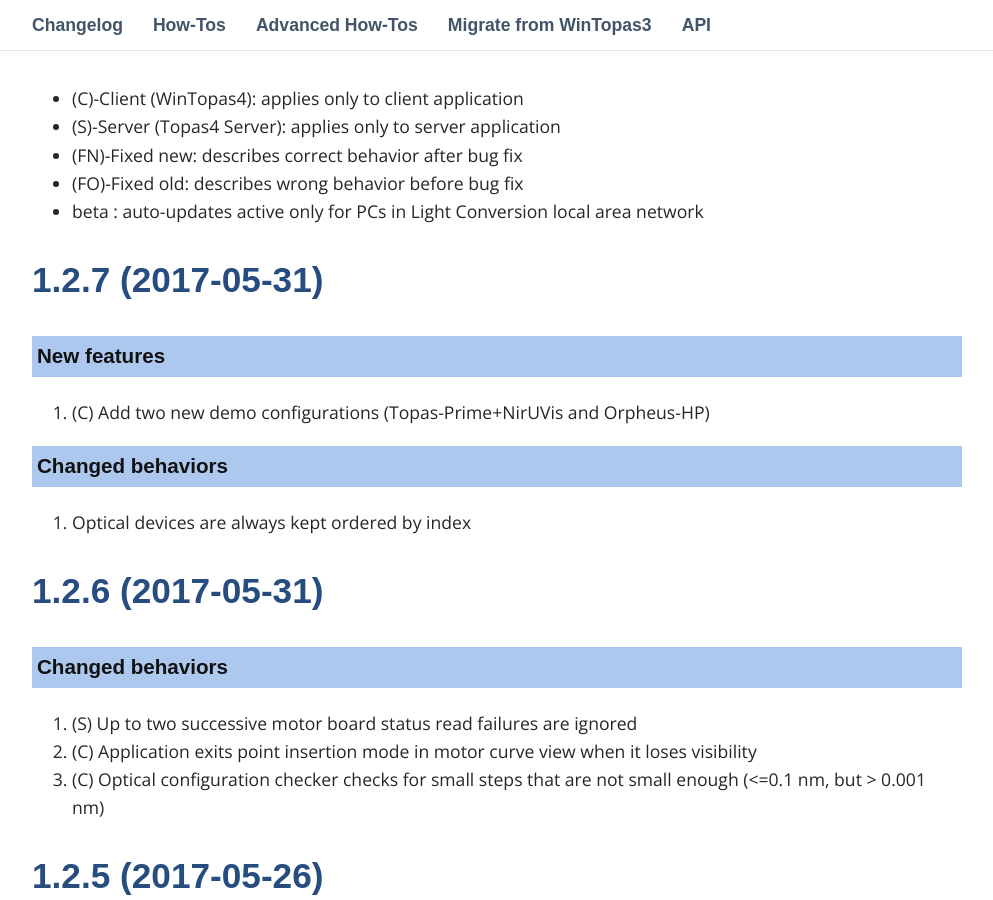
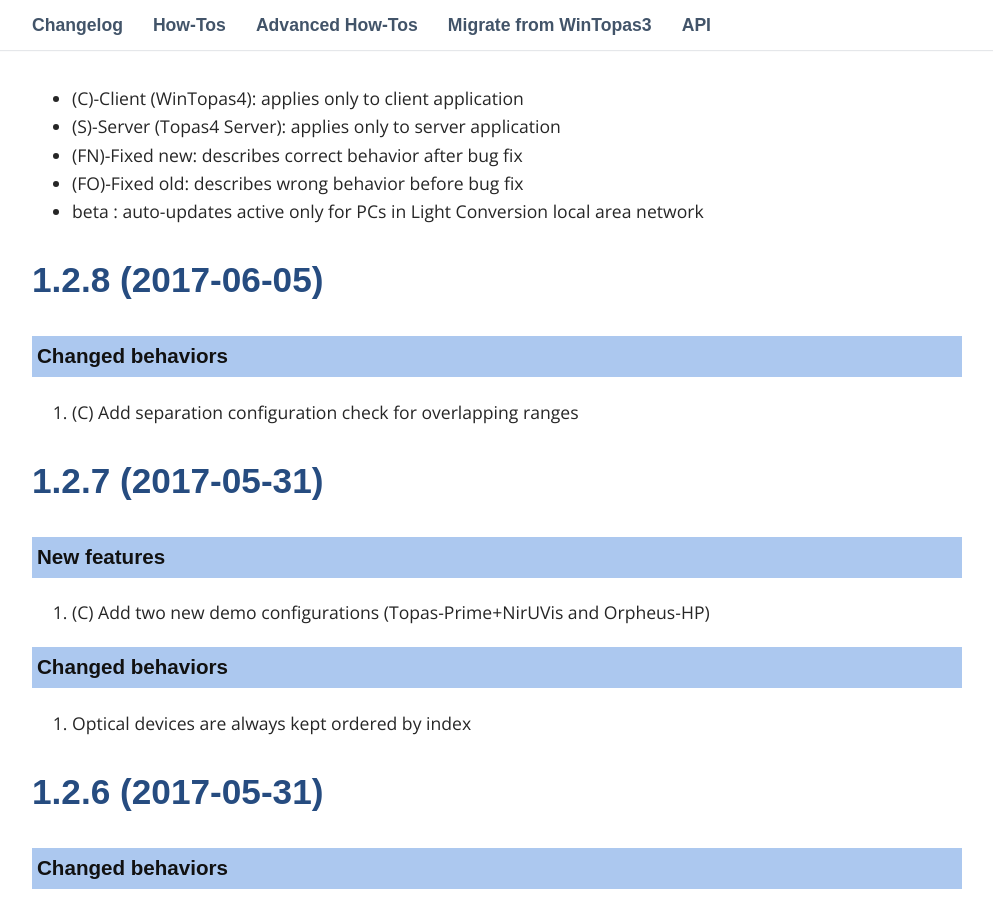
Before and after one commit to DomasM/Topas4InfoTemp00, a Jekyll site: the page built from _pages/03_changelog.md, in a window 1280 px wide and 900 px high, scrolled down 469 px. Shown: the whole window, without its empty margins (143-1136 px from the left). Built offline with Jekyll 4.4.1, drawn with Linux system fonts in a browser that asks for light colours; some web fonts are replaced; comment, search, counter and statistics services are not loaded.

Commit message:
1.2.8 release

```diff
--- a/_pages/03_changelog.md
+++ b/_pages/03_changelog.md
@@ -16,6 +16,15 @@
 * (FN)-Fixed new: describes correct behavior after bug fix
 * (FO)-Fixed old: describes wrong behavior before bug fix
 * beta : auto-updates active only for PCs in Light Conversion local area network
+
+
+
+## 1.2.8 (2017-06-05)
+
+### Changed behaviors
+
+1. (C) Add separation configuration check for overlapping ranges
+
 
 
 
```
